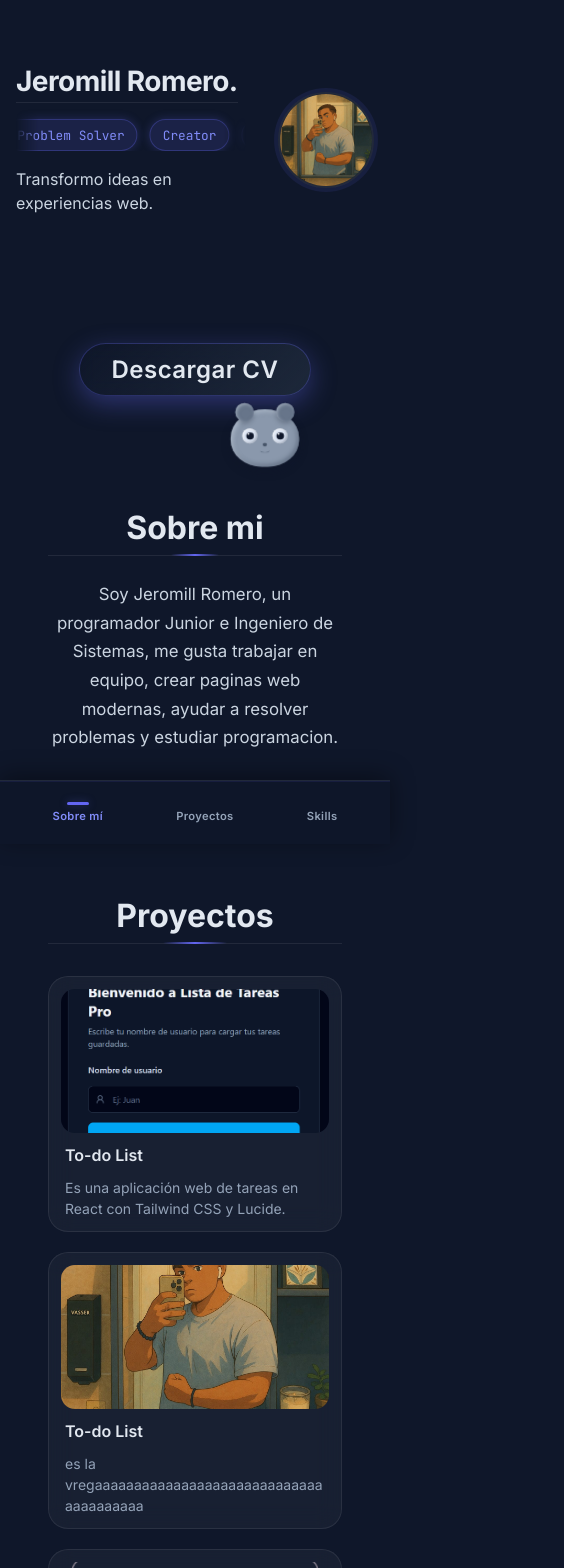
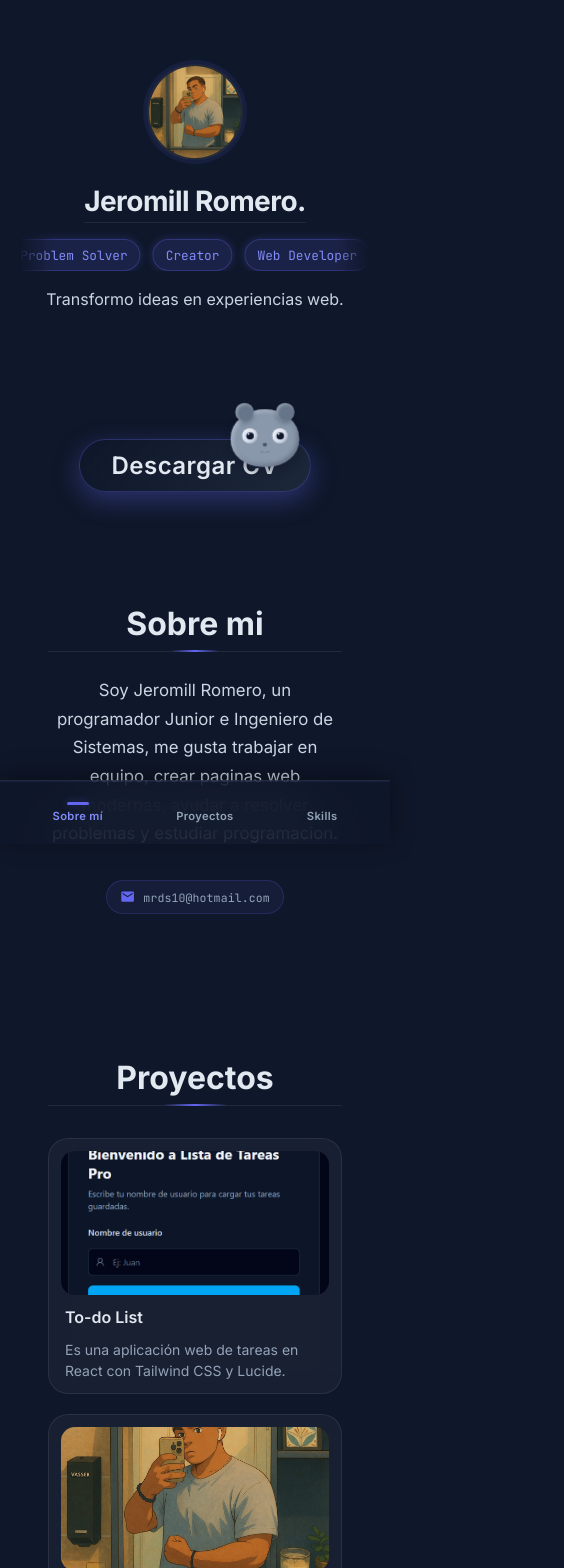
Before and after one commit to jeromill25-sudo/Portafolio, a React (Vite) app: page / in a window 390 px wide. Shown: the top 1568 px of the page, 564 px wide, since content can reach past the window. Built offline with nearby package versions, Linux system fonts and the light colour scheme.

Commit message:
cambios en comentario y en responsive

```diff
--- a/src/componentes/Contact/Contact.jsx
+++ b/src/componentes/Contact/Contact.jsx
@@ -14,7 +14,7 @@ import { MdEmail } from 'react-icons/md';
 const Contact = () => {
   return (
     // Contenedor del pill; el id="contact" permite un posible enlace directo
-    <div className="contact-sidebar" id="contact">
+    <div className="contact-sidebar">
       <a
         className="contact-mail-link"
         href="mailto:mrds10@hotmail.com"       // Abre el cliente de correo del usuario
--- a/src/componentes/Contact/contact.css
+++ b/src/componentes/Contact/contact.css
@@ -1,4 +1,4 @@
-/* ─── Contact Email — Pill Style ─────────────────────────────────── */
+/* ─── Correo de Contacto — Estilo Pill (Cápsula) ────────────────── */
 .contact-sidebar {
   width: 100%;
 }
--- a/src/componentes/Home/Home.jsx
+++ b/src/componentes/Home/Home.jsx
@@ -15,6 +15,8 @@ import Pet from '../Pet/Pet';
 import ScrollProgress from '../ScrollProgress/ScrollProgress';
 // Ícono oficial de React para el footer
 import { FaReact } from 'react-icons/fa';
+// Componente de correo electrónico
+import Contact from '../Contact/Contact';
 
 
 /**
@@ -29,7 +31,7 @@ const Home = () => {
 
             {/* ── HERO: nombre, carrusel de profesiones y foto de perfil ── */}
             <div className="home-container">
-                <div className="home-rigth">
+                <div className="home-right">
 
                     {/* Bloque de texto: nombre + carrusel + descripción */}
                     <div className='home-2container'>
@@ -68,6 +70,10 @@ const Home = () => {
                 <p>
                     Soy Jeromill Romero, un programador Junior e Ingeniero de Sistemas, me gusta trabajar en equipo, crear paginas web modernas, ayudar a resolver problemas y estudiar programacion.
                 </p>
+                {/* Correo de contacto visible solo en mobile */}
+                <div className="about-contact">
+                    <Contact />
+                </div>
             </div>
 
             {/* ── BARRA LATERAL DE NAVEGACIÓN (fixed, no fluye con el scroll) ── */}
--- a/src/componentes/Home/home.css
+++ b/src/componentes/Home/home.css
@@ -1,28 +1,37 @@
 /* ═══════════════════════════════════════════════════════════════
    HOME — Mobile First Layout
-   Mobile  : full width, padding-bottom for bottom nav
-   Desktop : offset left by sidebar-width
-═══════════════════════════════════════════════════════════════ */
+   Estrategia de diseño:
+   - Mobile  : Ancho completo, padding inferior para la barra de navegación.
+   - Desktop : Desplazado a la derecha por el ancho de la sidebar (margin-left).
+   ═══════════════════════════════════════════════════════════════ */
 
-/* ─── Page Wrapper ────────────────────────────────────────────── */
+/* ─── Contenedor Principal de la Página ───────────────────────── */
 .home {
   min-height: 100vh;
   padding: var(--space-xl) var(--space-md);
+  /* Asegura que el contenido no quede tapado por la NavBar móvil */
   padding-bottom: calc(var(--mobile-nav-h) + var(--space-xl));
   background: var(--bg-base);
   color: var(--text-primary);
 }
 
+/* Ajustes para Desktop (Sidebar visible) */
 @media (min-width: 768px) {
   .home {
     margin-left: var(--sidebar-width);
     padding: var(--space-xl) var(--space-xl);
+    /* Espacio extra a la derecha para la barra de progreso de scroll */
     padding-right: calc(var(--scrollbar-width) + 3rem);
     padding-bottom: var(--space-2xl);
   }
+
+  /* El correo de contacto en la sección About solo se muestra en móvil */
+  .about-contact {
+    display: none;
+  }
 }
 
-/* ─── HERO ────────────────────────────────────────────────────── */
+/* ─── HERO: Sección de Bienvenida ────────────────────────────── */
 .home-container {
   max-width: var(--content-max-width);
   margin: 0 auto;
@@ -37,23 +46,23 @@
   min-width: 0;
 }
 
-/* ─── Right side (text + photo) ──────────────────────────────── */
-.home-rigth {
+/* Bloque derecho (Texto + Foto) */
+.home-right {
   display: flex;
   align-items: center;
   gap: var(--space-xl);
   width: 100%;
 }
 
-.home-rigth .professions,
-.home-rigth p {
+.home-right .professions,
+.home-right p {
   padding-top: var(--space-md);
 }
 
-/* ─── Name ────────────────────────────────────────────────────── */
-.home-rigth h1 {
+/* Nombre con subrayado decorativo */
+.home-right h1 {
   font-family: var(--font-sans);
-  font-size: clamp(1.75rem, 5vw, 2.8rem);
+  font-size: clamp(1.75rem, 5vw, 2.8rem); /* Tamaño fluido según el viewport */
   font-weight: 700;
   color: var(--text-primary);
   border-bottom: 1px solid var(--border-subtle);
@@ -62,12 +71,13 @@
   letter-spacing: -0.02em;
 }
 
-/* ─── Professions carousel ────────────────────────────────────── */
+/* Carrusel de Profesiones (Etiquetas animadas) */
 .professions {
   display: flex;
   overflow: hidden;
   width: min(100%, 22rem);
   position: relative;
+  /* Máscara de degradado para suavizar los bordes del carrusel */
   mask-image: linear-gradient(to right, transparent, black 10%, black 90%, transparent);
   -webkit-mask-image: linear-gradient(to right, transparent, black 10%, black 90%, transparent);
   cursor: grab;
@@ -95,6 +105,7 @@ span:hover {
   opacity: 0.7;
 }
 
+/* Animación infinita del carrusel */
 .professions-track {
   display: flex;
   gap: 0.75rem;
@@ -102,15 +113,15 @@ span:hover {
   animation: scroll 15s linear infinite;
 }
 
-/* ─── Description ─────────────────────────────────────────────── */
-.home-rigth p {
+/* Frase descriptiva del Hero */
+.home-right p {
   font-family: var(--font-sans);
   font-size: clamp(1rem, 2.5vw, 1.35rem);
   color: var(--text-secondary);
   line-height: 1.5;
 }
 
-/* ─── Profile Photo ───────────────────────────────────────────── */
+/* Foto de Perfil */
 .photo {
   display: flex;
   justify-content: center;
@@ -135,7 +146,7 @@ span:hover {
     var(--shadow-accent);
 }
 
-/* ─── CV Button ───────────────────────────────────────────────── */
+/* ─── Botón de Descarga de CV ────────────────────────────────── */
 .cv-download {
   max-width: var(--content-max-width);
   margin: var(--space-md) auto 0;
@@ -153,6 +164,7 @@ span:hover {
   font-size: 1.5rem;
   font-weight: 600;
   color: var(--text-primary);
+  /* Gradiente glassmorphism */
   background: linear-gradient(135deg, rgba(38, 39, 90, 0), rgba(30, 41, 59, 0.95));
   border: 1px solid rgba(99, 102, 241, 0.3);
   border-radius: var(--radius-pill);
@@ -174,11 +186,10 @@ span:hover {
   border-color: rgba(99, 102, 241, 0.6);
 }
 
-/* ─── About Section ───────────────────────────────────────────── */
+/* ─── Sección About (Sobre mí) ───────────────────────────────── */
 .about {
   max-width: var(--content-max-width);
   margin: var(--space-3xl) auto 5rem;
-  /* 2rem de separación hacia Proyectos */
   padding: var(--space-xl);
   text-align: center;
   background: transparent;
@@ -195,6 +206,7 @@ span:hover {
   position: relative;
 }
 
+/* Línea decorativa central bajo el título */
 .about h2::after {
   content: '';
   position: absolute;
@@ -215,15 +227,28 @@ span:hover {
   color: var(--text-secondary);
 }
 
-/* ─── Footer ──────────────────────────────────────────────────── */
+/* Contenedor del correo en la sección About (Solo móvil) */
+.about-contact {
+  margin-top: var(--space-xl);
+  display: flex;
+  justify-content: center;
+  width: 100%;
+}
+
+/* Ajuste del ancho del pill de contacto para centrado en móvil */
+.about-contact .contact-sidebar {
+  width: auto;
+  max-width: 100%;
+}
+
+/* ─── Footer (Pie de página) ─────────────────────────────────── */
 .home-footer {
   max-width: var(--content-max-width);
   margin: var(--space-2xl) auto 0;
   position: relative;
-  /* necesario para el ::after */
 }
 
-/* Línea de acento en la parte INFERIOR con gradiente */
+/* Línea de acento inferior con gradiente animado visualmente */
 .home-footer::after {
   content: '';
   display: block;
@@ -237,7 +262,6 @@ span:hover {
       transparent 100%);
 }
 
-/* Contenido interno con padding */
 .home-footer-inner {
   padding: var(--space-xl) var(--space-xl) var(--space-lg);
   display: flex;
@@ -246,7 +270,7 @@ span:hover {
   gap: var(--space-md);
 }
 
-/* Bloque superior: nombre + separador + año */
+/* Marca del Footer (Nombre + Año) */
 .home-footer-brand {
   display: flex;
   align-items: center;
@@ -272,7 +296,6 @@ span:hover {
   letter-spacing: 0.05em;
 }
 
-/* Frase/tagline */
 .home-footer-tagline {
   font-family: var(--font-sans);
   font-size: 0.82rem;
@@ -281,7 +304,7 @@ span:hover {
   line-height: 1.5;
 }
 
-/* Divider sutil */
+/* Separador visual sutil */
 .home-footer-divider {
   width: 2rem;
   height: 1px;
@@ -289,7 +312,7 @@ span:hover {
   border-radius: var(--radius-pill);
 }
 
-/* Badge tecnología */
+/* Badge de Tecnología (React) */
 .home-footer-badge {
   display: flex;
   align-items: center;
@@ -311,7 +334,6 @@ span:hover {
   border-color: rgba(99, 102, 241, 0.4);
 }
 
-/* Ícono de React: mismo tamaño que el font-size del badge */
 .home-footer-react-icon {
   width: 0.85rem;
   height: 0.85rem;
@@ -329,9 +351,25 @@ span:hover {
   flex-shrink: 0;
 }
 
-/* ─── Mobile ──────────────────────────────────────────────────── */
+/* Ajustes Responsivos para móviles */
 @media (max-width: 767px) {
+  .home-container,
+  .home-right {
+    flex-direction: column-reverse; /* Foto arriba, texto abajo */
+    text-align: center;
+    gap: var(--space-lg);
+  }
+
+  .home-right h1 {
+    margin: 0 auto;
+  }
+
+  .professions {
+    margin: 0 auto;
+  }
+
   .home-footer {
+    /* Espacio para que la bottom nav no tape el footer */
     margin-bottom: calc(var(--mobile-nav-h) + var(--space-md));
   }
 
@@ -340,12 +378,11 @@ span:hover {
   }
 }
 
-/* ─── Scroll animation ────────────────────────────────────────── */
+/* ─── Animación del Carrusel (Infinite Scroll) ────────────────── */
 @keyframes scroll {
   from {
     transform: translateX(0);
   }
-
   to {
     transform: translateX(-50%);
   }
--- a/src/tokens.css
+++ b/src/tokens.css
@@ -1,33 +1,40 @@
+/* ─── Fuentes ────────────────────────────────────────────────────── */
 @import url('https://fonts.googleapis.com/css2?family=Inter:wght@400;500;600;700&family=JetBrains+Mono:wght@400;700&display=swap');
 
-/* ─── Design Tokens ──────────────────────────────────────────────── */
+/**
+ * Design Tokens
+ * Sistema de variables globales que define la estética de todo el sitio.
+ * Centralizar estos valores permite cambios rápidos de tema y coherencia visual.
+ */
 :root {
-  /* Layout */
-  --sidebar-width:      15rem;
-  --scrollbar-width:    2.5rem;
-  --content-max-width:  58rem;
+  /* Dimensiones de Layout */
+  --sidebar-width:      15rem;      /* Ancho de la barra lateral en desktop */
+  --scrollbar-width:    2.5rem;      /* Margen para la barra de progreso vertical */
+  --content-max-width:  58rem;      /* Ancho máximo del contenido central */
 
-  /* Colors */
-  --bg-base:            #0f172a;
-  --bg-surface:         rgba(255, 255, 255, 0.04);
-  --bg-surface-hover:   rgba(255, 255, 255, 0.08);
-  --border-subtle:      rgba(255, 255, 255, 0.08);
-  --border-focus:       rgba(99, 102, 241, 0.6);
+  /* Paleta de Colores (Basada en Slate y Indigo de Tailwind) */
+  --bg-base:            #0f172a;    /* Fondo principal oscuro */
+  --bg-surface:         rgba(255, 255, 255, 0.04); /* Superficie sutil para tarjetas */
+  --bg-surface-hover:   rgba(255, 255, 255, 0.08); /* Estado hover para superficies */
+  --border-subtle:      rgba(255, 255, 255, 0.08); /* Bordes poco intrusivos */
+  --border-focus:       rgba(99, 102, 241, 0.6);   /* Color de foco/acento en bordes */
 
-  --accent:             #6366f1;
-  --accent-light:       #818cf8;
-  --accent-glow:        rgba(99, 102, 241, 0.35);
-  --accent-glow-strong: rgba(89, 6, 244, 0.65);
+  /* Colores de Acento y Brillo (Glows) */
+  --accent:             #6366f1;    /* Color principal de la marca (Indigo) */
+  --accent-light:       #818cf8;    /* Versión más clara del acento */
+  --accent-glow:        rgba(99, 102, 241, 0.35);    /* Brillo suave */
+  --accent-glow-strong: rgba(89, 6, 244, 0.65);      /* Brillo intenso para efectos hover */
 
-  --text-primary:       #e2e8f0;
-  --text-secondary:     #cbd5e1;
-  --text-muted:         #94a3b8;
+  /* Tipografía - Jerarquía de texto */
+  --text-primary:       #e2e8f0;    /* Títulos y texto importante */
+  --text-secondary:     #cbd5e1;    /* Párrafos y descripciones */
+  --text-muted:         #94a3b8;    /* Texto de menor importancia/deshabilitado */
 
-  /* Typography */
-  --font-sans: 'Inter', system-ui, sans-serif;
-  --font-mono: 'JetBrains Mono', 'Courier New', monospace;
+  /* Tipos de Letra */
+  --font-sans: 'Inter', system-ui, sans-serif;                /* Fuente para lectura general */
+  --font-mono: 'JetBrains Mono', 'Courier New', monospace;    /* Fuente para código o estilo técnico */
 
-  /* Spacing */
+  /* Espaciado (Sistema de escala) */
   --space-xs:  0.25rem;
   --space-sm:  0.5rem;
   --space-md:  1rem;
@@ -36,27 +43,27 @@
   --space-2xl: 3rem;
   --space-3xl: 5rem;
 
-  /* Radii */
+  /* Bordes Redondeados */
   --radius-sm:   0.5rem;
   --radius-md:   0.875rem;
   --radius-lg:   1.25rem;
   --radius-xl:   1.75rem;
   --radius-pill: 999px;
 
-  /* Shadows */
+  /* Sombras y Elevación */
   --shadow-sm:     0 0.25rem 0.75rem rgba(0, 0, 0, 0.25);
   --shadow-md:     0 0.5rem 1.5rem rgba(0, 0, 0, 0.35);
   --shadow-accent: 0 0.5rem 1.8rem var(--accent-glow-strong);
 
-  /* Transitions */
+  /* Tiempos de Transición */
   --transition-fast: 0.2s ease;
   --transition-base: 0.35s ease;
 
-  /* Mobile bottom nav height */
+  /* Altura del NavBar en móviles */
   --mobile-nav-h: 4rem;
 }
 
-/* ─── Global Reset ───────────────────────────────────────────────── */
+/* ─── Reseteo Global ─────────────────────────────────────────────── */
 *, *::before, *::after {
   box-sizing: border-box;
   padding: 0;
@@ -64,7 +71,7 @@
 }
 
 html {
-  scroll-behavior: smooth;
+  scroll-behavior: smooth; /* Scroll suave para los enlaces del NavBar */
 }
 
 body {
@@ -72,5 +79,5 @@ body {
   color: var(--text-primary);
   font-family: var(--font-sans);
   min-height: 100vh;
-  -webkit-font-smoothing: antialiased;
+  -webkit-font-smoothing: antialiased; /* Suavizado de fuente en navegadores basados en WebKit */
 }
```
Also changed, not shown: src/componentes/NavBar/nav-bar.css (+6 -6 lines), src/componentes/Pet/pet.css (+21 -21 lines), src/componentes/ProjectCard/project-card.css (+10 -7 lines), src/componentes/Projects/projects.css (+6 -6 lines), src/componentes/Skills/skills.css (+30 -16 lines), 1 other file (tests, documents, lock files or other folders).
